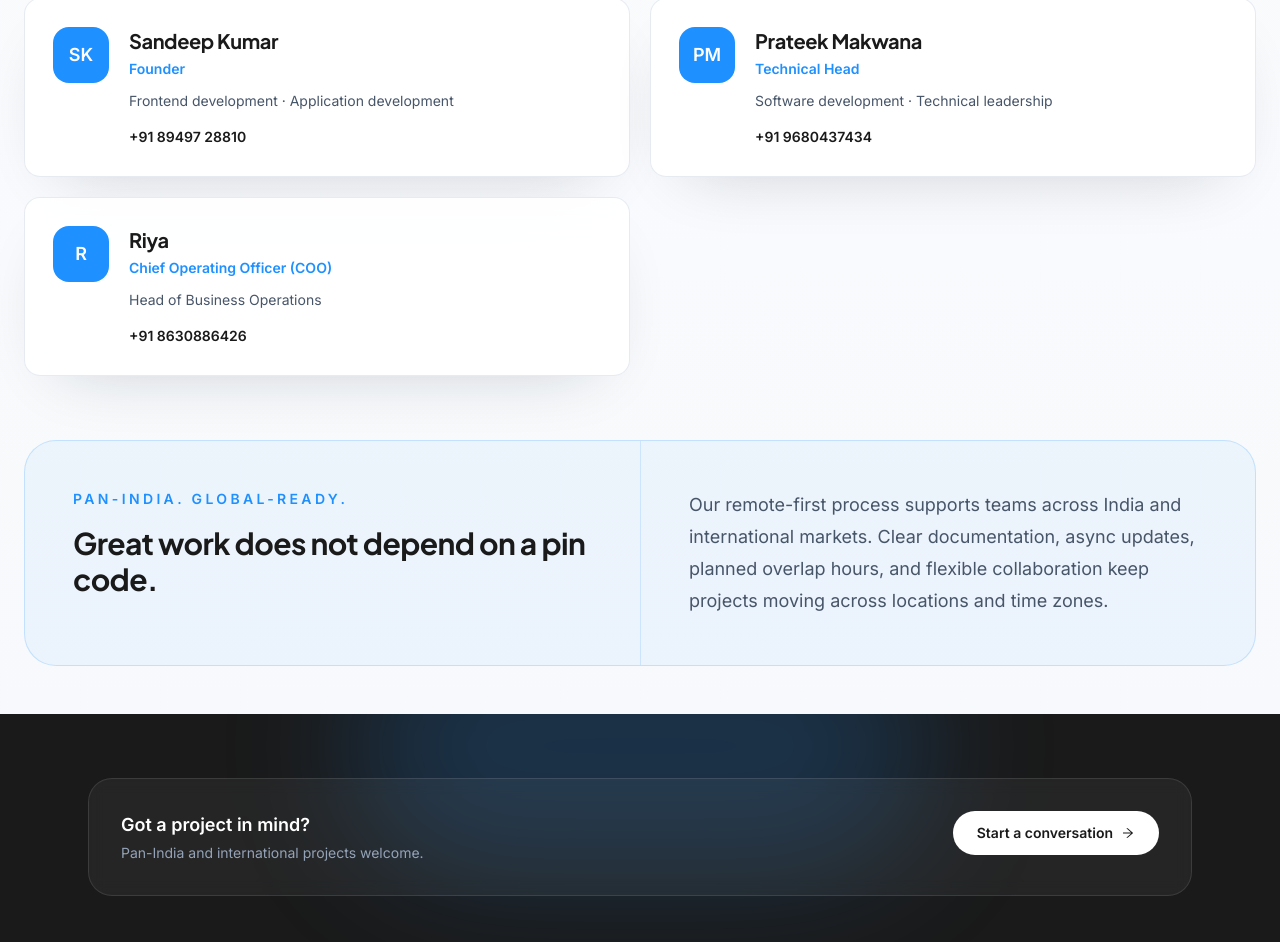
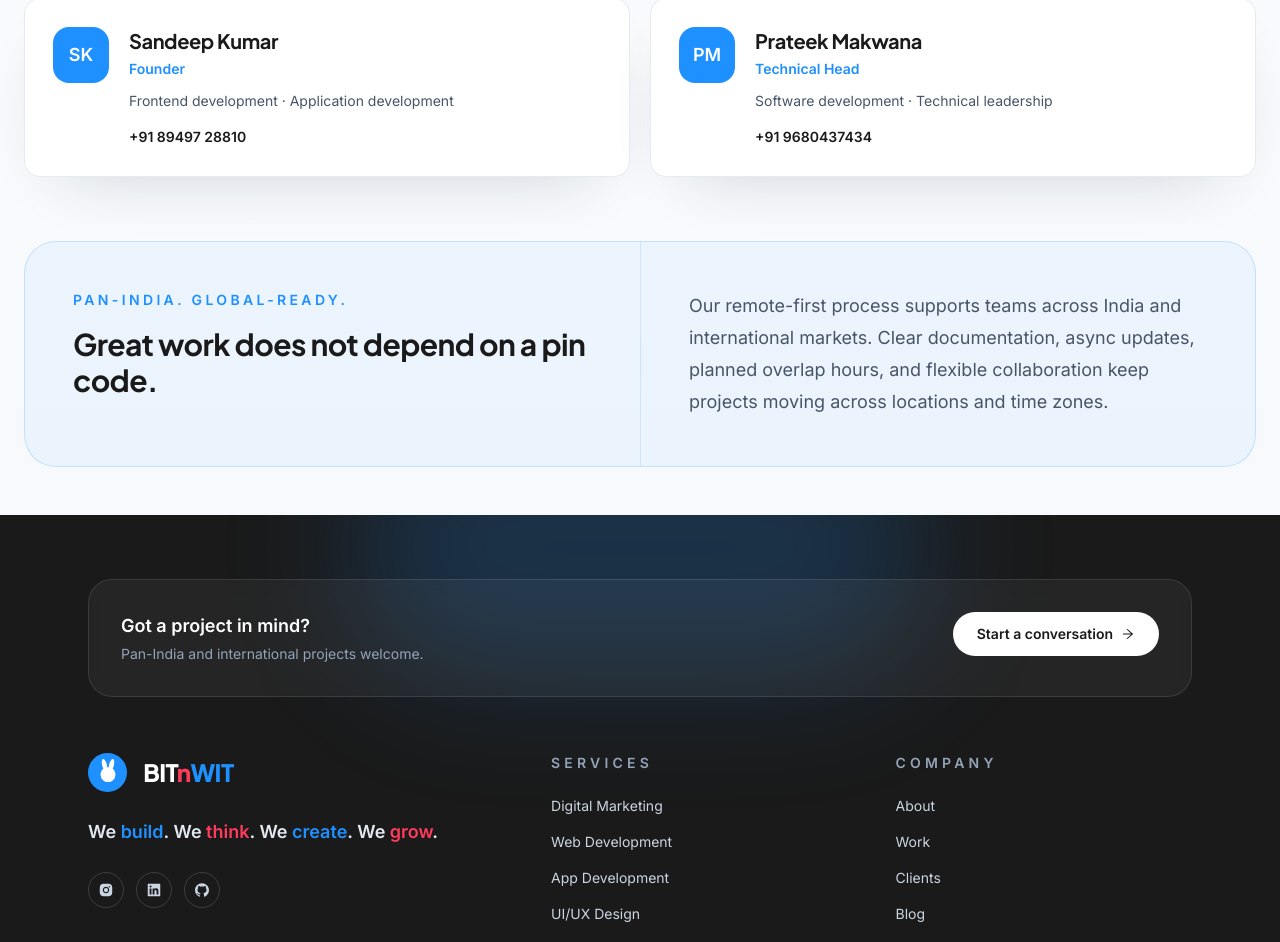
Before and after one commit to makwana-prateek23/BitnWit-, a Next.js app: page /about in a window 1280 px wide. Shown: the part 1895-2837 px from the top of the page. Built offline with nearby package versions, Linux system fonts and the light colour scheme; no server answers.

Commit message:
refactor: Rename team export to contactTeam for clarity and consistency

```diff
--- a/src/app/contact/page.tsx
+++ b/src/app/contact/page.tsx
@@ -1,7 +1,7 @@
 import type { Metadata } from 'next';
 import { AiFillGithub, AiFillInstagram, AiFillLinkedin } from 'react-icons/ai';
 import WhatsAppContactForm from '../../components/WhatsAppContactForm';
-import { team } from '../../data/content';
+import { contactTeam as team } from '../../data/content';
 
 export const metadata: Metadata = { title: 'Contact BITnWIT', description: 'Start a web, app, AI, design, or digital growth project with BITnWIT. Available across India and internationally.', alternates: { canonical: '/contact' } };
 const socials = [{ name: 'LinkedIn', href: 'https://www.linkedin.com/in/sandeep-kumar-0766b7249', icon: AiFillLinkedin }, { name: 'Instagram', href: 'https://www.instagram.com/bitnwit.in', icon: AiFillInstagram }, { name: 'GitHub', href: 'https://github.com/Sandeep1-dev', icon: AiFillGithub }];
--- a/src/data/content.ts
+++ b/src/data/content.ts
@@ -29,9 +29,10 @@ export const projects = [
 
 export const team = [
   { name: 'Sandeep Kumar', role: 'Founder', specialties: ['Frontend development', 'Application development'], phone: '+91 89497 28810', initials: 'SK' },
-  { name: 'Prateek Makwana', role: 'Technical Head', specialties: ['Software development', 'Technical leadership'], phone: '+91 9680437434', initials: 'PM' },
-  { name: 'Riya', role: 'Chief Operating Officer (COO)', specialties: ['Head of Business Operations'], phone: '+91 8630886426', initials: 'R' }
+  { name: 'Prateek Makwana', role: 'Technical Head', specialties: ['Software development', 'Technical leadership'], phone: '+91 9680437434', initials: 'PM' }
 ];
+
+export const contactTeam = team;
 
 export const collaborationProfiles = [
   { initials: 'ST', name: 'Service teams', type: 'Web & growth', work: 'Conversion-led websites, campaign systems, and analytics foundations.' },
```
